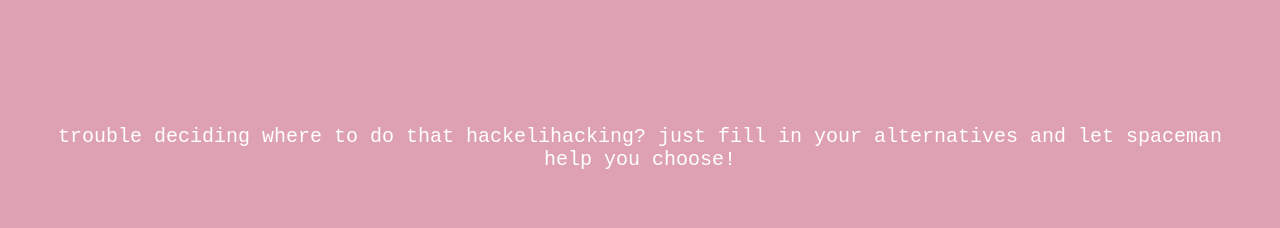
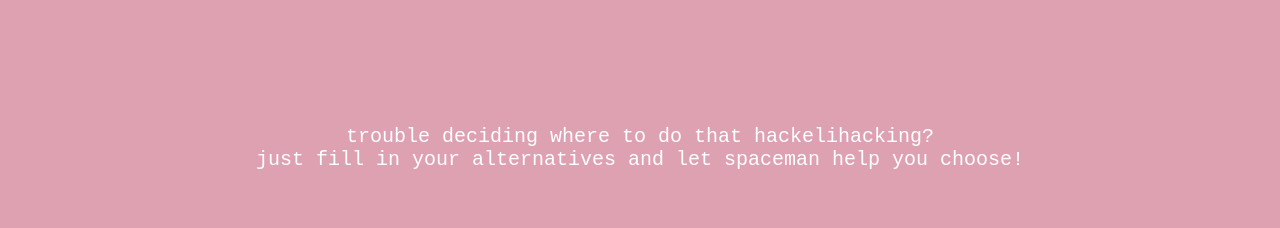
Before and after one commit to johannawaern/Hack-Away, a plain HTML site: page index.html in a window 1280 px wide. Shown: the top 228 px of the page. Drawn offline with nearby package versions, Linux system fonts and the light colour scheme.

Commit message:
line break

```diff
--- a/index.html
+++ b/index.html
@@ -7,7 +7,7 @@
   </head>
   <body>
     <h2 class="intro">
-      trouble deciding where to do that hackelihacking?
+      trouble deciding where to do that hackelihacking? <br>
       just fill in your alternatives and let spaceman help you choose!
     </h2>
     <h1>HACK AWAY IN...</h1>
```
